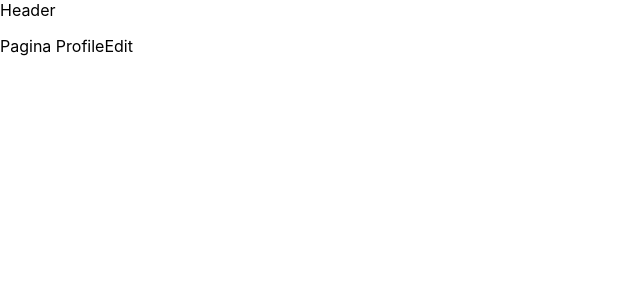
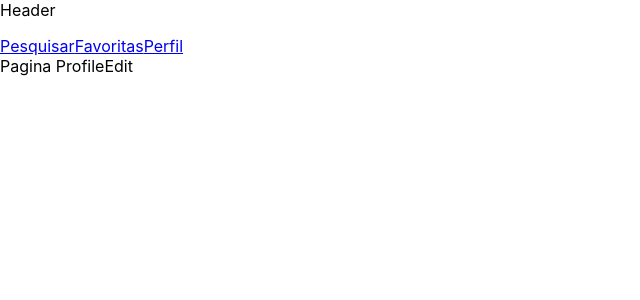
Before and after one commit to patriciapadilha/MyMusicApp, a React (Create React App) app: page /profile/edit in a window 1280 px wide. Shown: the top 300 px of the page, without its empty margins (0-640 px from the left). Built offline with nearby package versions, Linux system fonts and the light colour scheme.

Commit message:
Requisito 4 - links

```diff
--- a/src/components/Header.jsx
+++ b/src/components/Header.jsx
@@ -1,4 +1,5 @@
 import React from 'react';
+import { Link } from 'react-router-dom';
 import { getUser } from '../services/userAPI';
 import Loading from './Loading';
 
@@ -36,6 +37,9 @@
               { userName }
             </p>
           )}
+        <Link to="/search" data-testid="link-to-search">Pesquisar</Link>
+        <Link to="/favorites" data-testid="link-to-favorites">Favoritas</Link>
+        <Link to="/profile" data-testid="link-to-profile">Perfil</Link>
       </header>
     );
   }
```
